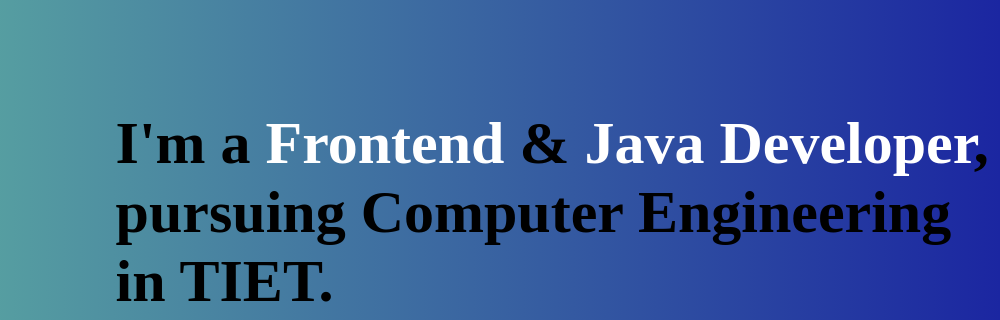
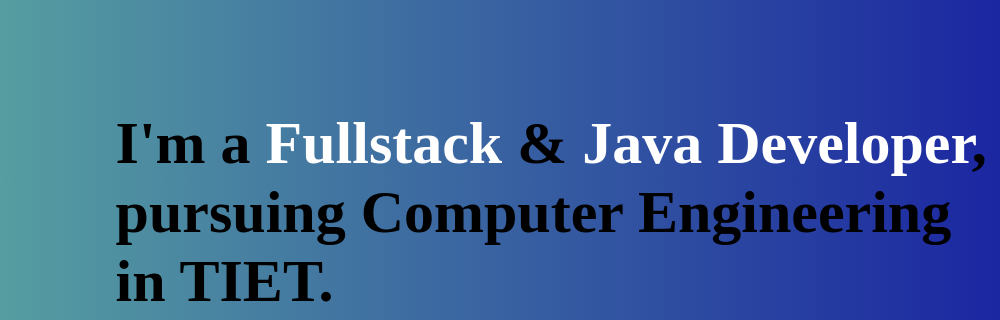
Before and after one commit to namanzz001/Personal_Portfolio, a plain HTML site: page index.html in a window 1280 px wide. Shown: the part 330-650 px from the top of the page, 280-1280 px from the left. Drawn offline with Linux system fonts and the light colour scheme.

Commit message:
firstcommit

```diff
--- a/index.html
+++ b/index.html
@@ -34,7 +34,7 @@
             <img src="./Images/logo.jpg" alt="profileimg">
         </div>
         <div class="about-bio">
-            <h1>I'm a <span>Frontend</span> & <span>Java Developer</span>, pursuing Computer Engineering in TIET.</h1>
+            <h1>I'm a <span>Fullstack</span> & <span>Java Developer</span>, pursuing Computer Engineering in TIET.</h1>
             <p>Over the past 1 year, I am continously working on myself and increasing my skills in Tech.
                 I design UI/UX and make Java related projects.
                 <br><br>
```
